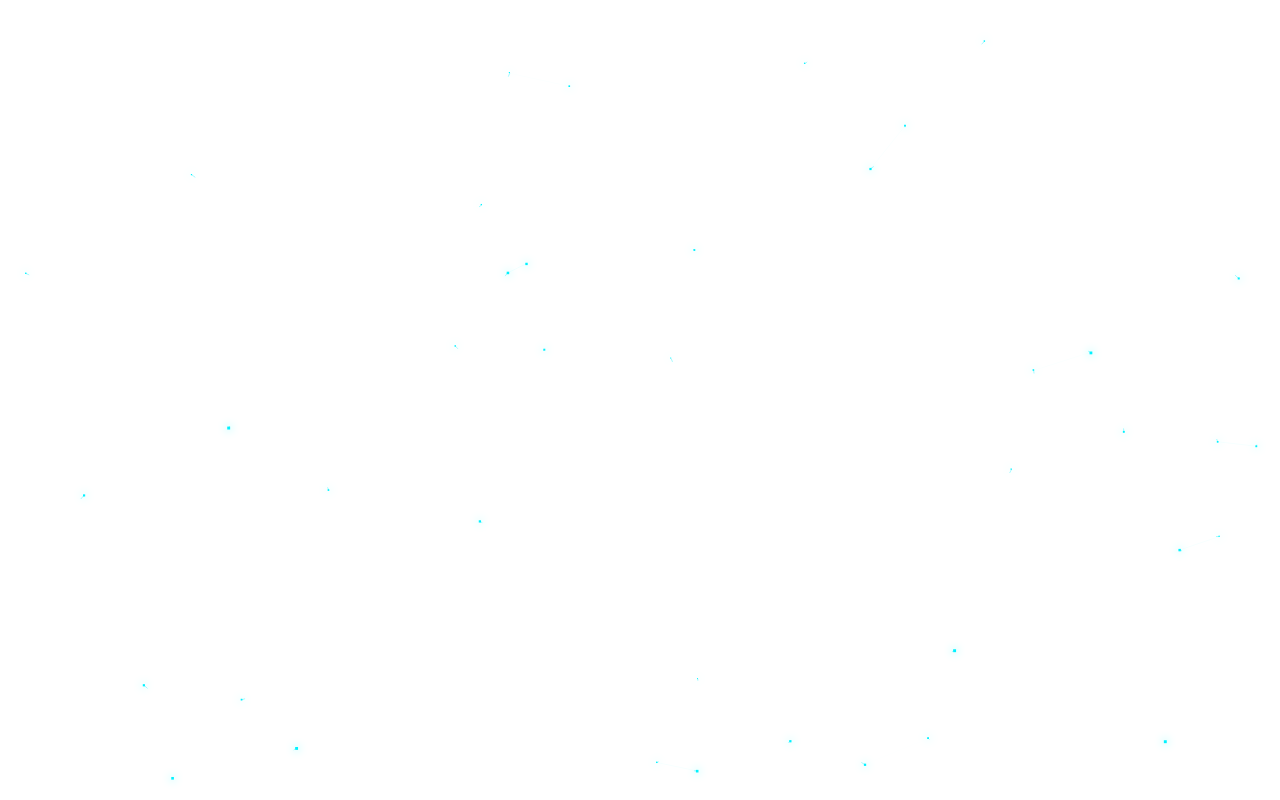
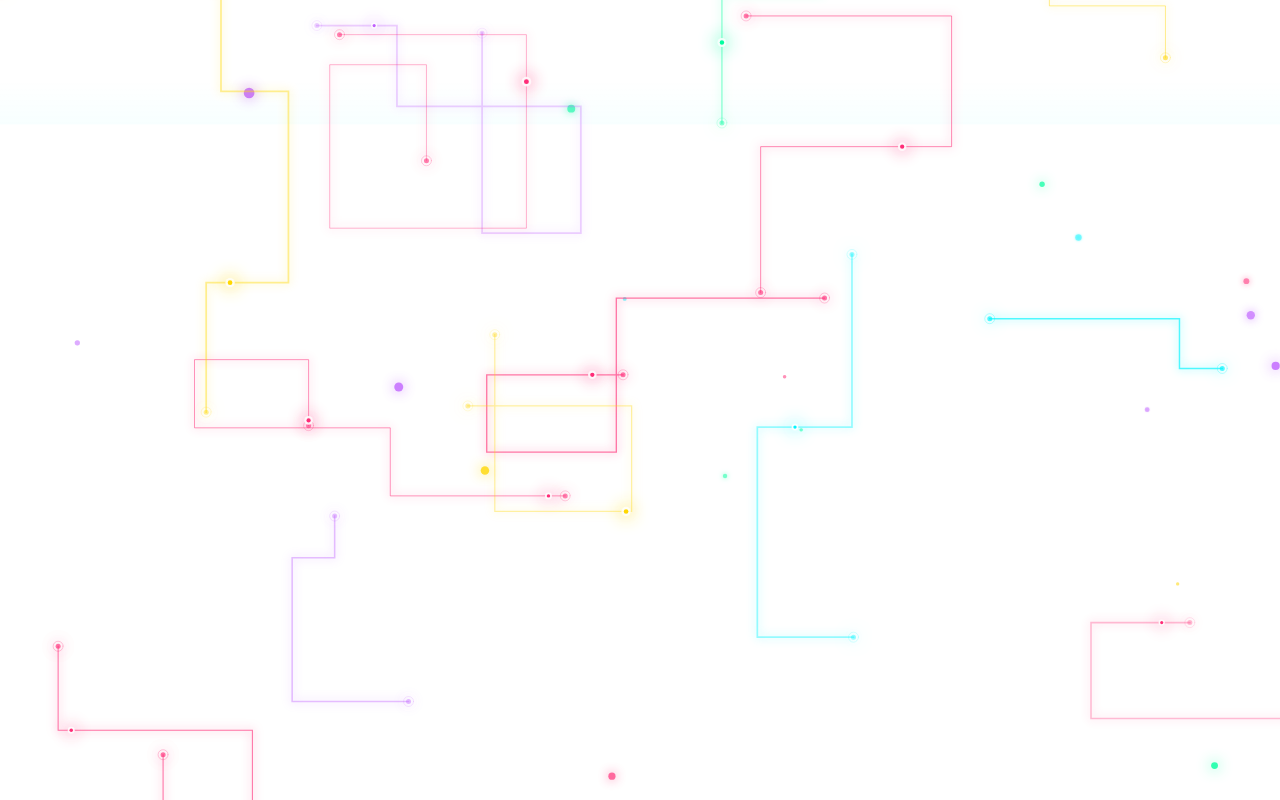
Before and after one commit to jonassaraiva161-cell/ranking-jetz, a plain HTML site: page index.html in a window 1280 px wide. Drawn offline with Linux system fonts and the light colour scheme.

Commit message:
Update index.html

```diff
--- a/index.html
+++ b/index.html
@@ -2,126 +2,264 @@
 <html lang="pt-BR">
 <head>
 <meta charset="UTF-8">
+<meta name="viewport" content="width=device-width, initial-scale=1.0">
+<title>Neon Circuits</title>
 <style>
-        /* Força a transparência absoluta em todos os níveis */
-        * {
-            background: transparent !important;
-        }
+  *, *::before, *::after { margin: 0; padding: 0; box-sizing: border-box; }
 
-        body, html {
-            margin: 0;
-            padding: 0;
-            background-color: rgba(0, 0, 0, 0) !important;
+  html, body {
+    width: 100%; height: 100%;
+    background: transparent;
     overflow: hidden;
-            width: 100%;
-            height: 100%;
   }
 
   canvas {
     display: block;
-            background-color: transparent !important;
+    width: 100%; height: 100%;
+    background: transparent;
   }
 </style>
 </head>
 <body>
-
-<canvas id="circuitCanvas"></canvas>
-
+<canvas id="c"></canvas>
 <script>
-    const canvas = document.getElementById('circuitCanvas');
+const canvas = document.getElementById('c');
 const ctx = canvas.getContext('2d');
 
-    let width, height, particles;
-    const particleCount = 40;
-    const speed = 0.6;
-    const color = '#00f2ff'; // Azul Neon Jetz
+function resize() {
+  canvas.width  = window.innerWidth;
+  canvas.height = window.innerHeight;
+}
+resize();
+window.addEventListener('resize', resize);
 
-    class Particle {
-        constructor() {
-            this.reset();
-        }
+/* ── Palette ── */
+const COLORS = [
+  '#00F5FF', // cyan
+  '#00FF9F', // green
+  '#BF5FFF', // purple
+  '#FF2D78', // pink
+  '#FFD700', // gold
+];
 
+/* ── Circuit node system ── */
+class Node {
+  constructor() { this.reset(); }
   reset() {
-            this.x = Math.random() * width;
-            this.y = Math.random() * height;
-            this.vx = (Math.random() - 0.5) * speed;
-            this.vy = (Math.random() - 0.5) * speed;
-            this.history = [];
-            this.size = Math.random() * 2 + 1;
-        }
-
-        update() {
-            this.x += this.vx;
-            this.y += this.vy;
-
-            this.history.push({ x: this.x, y: this.y });
-            if (this.history.length > 15) this.history.shift();
-
-            if (this.x < 0 || this.x > width || this.y < 0 || this.y > height) {
-                this.reset();
+    this.x = Math.random() * canvas.width;
+    this.y = Math.random() * canvas.height;
+    this.color = COLORS[Math.floor(Math.random() * COLORS.length)];
+    this.r = 2 + Math.random() * 2.5;
+    this.pulseT = Math.random() * Math.PI * 2;
+    this.speed  = .015 + Math.random() * .025;
   }
 }
 
+/* ── Pulse dot traveling along a path ── */
+class Pulse {
+  constructor(path, color) {
+    this.path  = path;   // array of {x,y}
+    this.color = color;
+    this.t     = 0;
+    this.speed = .004 + Math.random() * .006;
+    this.size  = 3 + Math.random() * 2;
+    this.alive = true;
+  }
+  update() {
+    this.t += this.speed;
+    if (this.t >= 1) this.alive = false;
+  }
+  getPos() {
+    const seg = this.path.length - 1;
+    const ft  = this.t * seg;
+    const i   = Math.min(Math.floor(ft), seg - 1);
+    const s   = ft - i;
+    const a   = this.path[i], b = this.path[i + 1];
+    return { x: a.x + (b.x - a.x) * s, y: a.y + (b.y - a.y) * s };
+  }
   draw() {
+    const p = this.getPos();
+    ctx.save();
+    ctx.shadowBlur  = 18;
+    ctx.shadowColor = this.color;
+    ctx.fillStyle   = '#fff';
+    ctx.globalAlpha = .9;
     ctx.beginPath();
-            ctx.strokeStyle = color;
-            ctx.lineWidth = 0.4;
+    ctx.arc(p.x, p.y, this.size, 0, Math.PI * 2);
+    ctx.fill();
+    // inner core
+    ctx.fillStyle = this.color;
+    ctx.globalAlpha = 1;
+    ctx.beginPath();
+    ctx.arc(p.x, p.y, this.size * .5, 0, Math.PI * 2);
+    ctx.fill();
+    ctx.restore();
+  }
+}
 
-            if (this.history.length > 1) {
-                ctx.moveTo(this.history.x, this.history.y);
-                for (let i = 1; i < this.history.length; i++) {
-                    ctx.lineTo(this.history[i].x, this.history[i].y);
+/* ── Circuit path ── */
+class Circuit {
+  constructor() { this.build(); }
+  build() {
+    this.color   = COLORS[Math.floor(Math.random() * COLORS.length)];
+    this.opacity = .25 + Math.random() * .45;
+    this.width   = .6 + Math.random() * 1.2;
+    // Random L-shaped / stepped circuit path (only 90° turns)
+    const steps = 3 + Math.floor(Math.random() * 4);
+    const path  = [];
+    let x = Math.random() * canvas.width;
+    let y = Math.random() * canvas.height;
+    path.push({x, y});
+    let dir = Math.random() < .5 ? 'h' : 'v';
+    for (let i = 0; i < steps; i++) {
+      const len = 40 + Math.random() * 180;
+      if (dir === 'h') x += (Math.random() < .5 ? 1 : -1) * len;
+      else              y += (Math.random() < .5 ? 1 : -1) * len;
+      path.push({x, y});
+      dir = dir === 'h' ? 'v' : 'h';
+    }
+    this.path    = path;
+    this.pulses  = [];
+    this.nextPulse = 60 + Math.random() * 120;
+    this.tick    = 0;
+    this.life    = 300 + Math.random() * 400;
+    this.age     = 0;
+    this.drawLen = 0;               // animated draw-in
+    this.totalLen = this._totalLen();
+  }
+  _totalLen() {
+    let l = 0;
+    for (let i = 1; i < this.path.length; i++) {
+      const a = this.path[i-1], b = this.path[i];
+      l += Math.hypot(b.x - a.x, b.y - a.y);
+    }
+    return l;
+  }
+  update() {
+    this.age++;
+    // draw-in animation
+    if (this.drawLen < this.totalLen) this.drawLen += this.totalLen / 40;
+    // pulse spawning
+    this.tick++;
+    if (this.tick >= this.nextPulse) {
+      this.pulses.push(new Pulse(this.path, this.color));
+      this.nextPulse = 80 + Math.random() * 140;
+      this.tick = 0;
+    }
+    this.pulses = this.pulses.filter(p => p.alive);
+    this.pulses.forEach(p => p.update());
+  }
+  draw() {
+    if (this.path.length < 2) return;
+    const fadeIn  = Math.min(1, this.age / 40);
+    const fadeOut = this.age > this.life - 60 ? (this.life - this.age) / 60 : 1;
+    const alpha   = this.opacity * fadeIn * fadeOut;
+
+    ctx.save();
+    ctx.strokeStyle = this.color;
+    ctx.lineWidth   = this.width;
+    ctx.lineCap     = 'square';
+    ctx.shadowBlur  = 10;
+    ctx.shadowColor = this.color;
+    ctx.globalAlpha = alpha;
+
+    // draw only up to drawLen
+    let rem = this.drawLen;
+    ctx.beginPath();
+    ctx.moveTo(this.path[0].x, this.path[0].y);
+    for (let i = 1; i < this.path.length && rem > 0; i++) {
+      const a = this.path[i-1], b = this.path[i];
+      const segLen = Math.hypot(b.x - a.x, b.y - a.y);
+      if (rem >= segLen) {
+        ctx.lineTo(b.x, b.y);
+        rem -= segLen;
+      } else {
+        const t = rem / segLen;
+        ctx.lineTo(a.x + (b.x - a.x) * t, a.y + (b.y - a.y) * t);
+        rem = 0;
       }
     }
     ctx.stroke();
 
-            // Pulso de luz (cabeça)
-            ctx.fillStyle = color;
-            ctx.shadowBlur = 8;
-            ctx.shadowColor = color;
-            ctx.fillRect(this.x - 1, this.y - 1, this.size, this.size);
-            ctx.shadowBlur = 0;
+    // nodes at corners
+    this.path.forEach((p, i) => {
+      if (i === 0 || i === this.path.length - 1) {
+        ctx.shadowBlur  = 16;
+        ctx.fillStyle   = this.color;
+        ctx.globalAlpha = alpha;
+        ctx.beginPath();
+        ctx.arc(p.x, p.y, 2.5, 0, Math.PI * 2);
+        ctx.fill();
+        // outer ring
+        ctx.strokeStyle = this.color;
+        ctx.lineWidth   = .8;
+        ctx.globalAlpha = alpha * .5;
+        ctx.beginPath();
+        ctx.arc(p.x, p.y, 5, 0, Math.PI * 2);
+        ctx.stroke();
       }
+    });
+    ctx.restore();
+
+    // pulses
+    this.pulses.forEach(p => p.draw());
+  }
+  get dead() { return this.age > this.life; }
 }
 
-    function init() {
-        width = canvas.width = window.innerWidth;
-        height = canvas.height = window.innerHeight;
-        particles = [];
-        for (let i = 0; i < particleCount; i++) {
-            particles.push(new Particle());
-        }
+/* ── Floating nodes ── */
+const nodes = Array.from({length: 18}, () => new Node());
+
+function drawNodes() {
+  nodes.forEach(n => {
+    n.pulseT += n.speed;
+    const pulse = .5 + .5 * Math.sin(n.pulseT);
+    ctx.save();
+    ctx.shadowBlur  = 14 * pulse;
+    ctx.shadowColor = n.color;
+    ctx.fillStyle   = n.color;
+    ctx.globalAlpha = .3 + .5 * pulse;
+    ctx.beginPath();
+    ctx.arc(n.x, n.y, n.r * (.8 + .4 * pulse), 0, Math.PI * 2);
+    ctx.fill();
+    ctx.restore();
+  });
 }
 
-    function animate() {
-        // ctx.clearRect garante que o fundo seja limpo mantendo a transparência
-        ctx.clearRect(0, 0, width, height);
+/* ── Circuit manager ── */
+let circuits = [];
+const MAX_CIRCUITS = 14;
 
-        for (let i = 0; i < particles.length; i++) {
-            for (let j = i + 1; j < particles.length; j++) {
-                const dx = particles[i].x - particles[j].x;
-                const dy = particles[i].y - particles[j].y;
-                const dist = Math.sqrt(dx * dx + dy * dy);
+function spawnCircuit() {
+  if (circuits.length < MAX_CIRCUITS) circuits.push(new Circuit());
+}
+for (let i = 0; i < 8; i++) circuits.push(new Circuit());
+setInterval(spawnCircuit, 600);
 
-                if (dist < 100) {
-                    ctx.beginPath();
-                    ctx.strokeStyle = `rgba(0, 242, 255, ${0.8 - dist / 100})`;
-                    ctx.lineWidth = 0.1;
-                    ctx.moveTo(particles[i].x, particles[i].y);
-                    ctx.lineTo(particles[j].x, particles[j].y);
-                    ctx.stroke();
-                }
-            }
-            particles[i].update();
-            particles[i].draw();
-        }
-        requestAnimationFrame(animate);
+/* ── Scan line ── */
+let scanY = 0;
+function drawScan() {
+  scanY = (scanY + .4) % canvas.height;
+  const grad = ctx.createLinearGradient(0, scanY - 40, 0, scanY + 4);
+  grad.addColorStop(0, 'rgba(0,245,255,0)');
+  grad.addColorStop(1, 'rgba(0,245,255,0.03)');
+  ctx.fillStyle = grad;
+  ctx.fillRect(0, scanY - 40, canvas.width, 44);
 }
 
-    window.addEventListener('resize', init);
-    init();
-    animate();
+/* ── Main loop ── */
+function loop() {
+  ctx.clearRect(0, 0, canvas.width, canvas.height);
+
+  drawScan();
+  drawNodes();
+
+  circuits = circuits.filter(c => !c.dead);
+  circuits.forEach(c => { c.update(); c.draw(); });
+
+  requestAnimationFrame(loop);
+}
+loop();
 </script>
-
 </body>
 </html>
```
Lines whose indentation alone changed are shown as unchanged.
